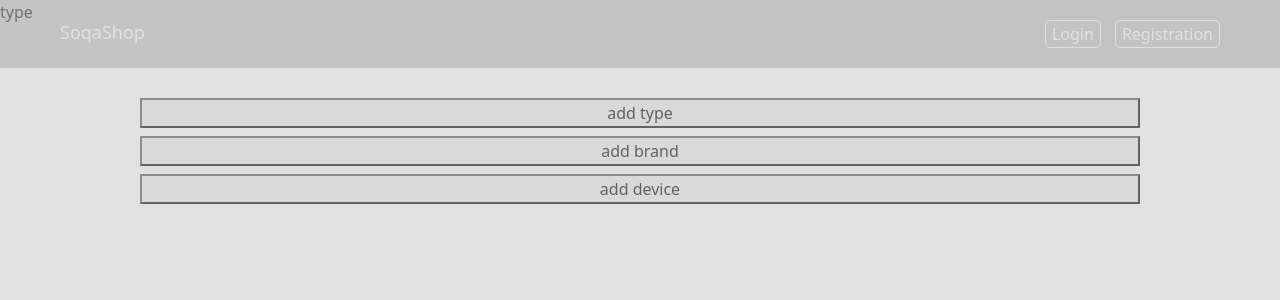
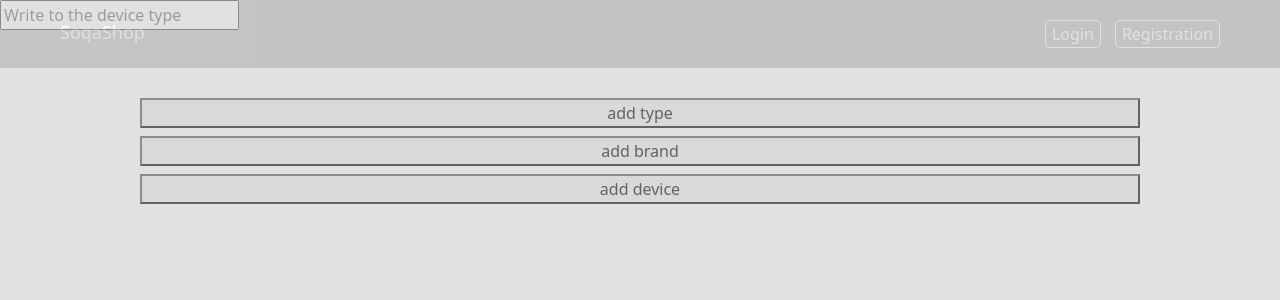
Before and after one commit to VKryanin/online-store, a React (Create React App) app in the folder client/: page /admin in a window 1280 px wide. Both pictures are taken after a click on the button "add type". Shown: the top 300 px of the page. Built offline with nearby package versions, Linux system fonts and the light colour scheme; the HTML template or start-up script is replaced by a standard one.

Commit message:
add form for add items

```diff
--- a/client/src/components/CreateItem/CreateItem.jsx
+++ b/client/src/components/CreateItem/CreateItem.jsx
@@ -1,19 +1,20 @@
 import React from "react";
+import { LabelItem } from "../LabelItem/LabelItem";
 
 export const CreateItem = ({ formHidden, setFormHidden, formFor }) => {
-    if (formFor === 'type') {
-        return <div className="createItem">
-            {formFor}
-        </div>
-    } else if (formFor === 'brand') {
-        return <div className="createItem">
-            {formFor}
-        </div>
-    } else {
-        return <div className="createItem">
-            {formFor}
-        </div>
-    }
+
+
+    return <div className="createItem">
+        <form name={formFor}>
+            {formFor === 'type'
+                ? (<LabelItem title={"type"} name={formFor} />)
+                : (formFor === 'brand'
+                    ? <LabelItem />
+                    : <LabelItem />
+                )
+            }
+        </form>
+    </div>
 
 
 }
--- a/client/src/components/Label/Label.jsx
+++ b/client/src/components/Label/Label.jsx
@@ -4,7 +4,7 @@ export const Label = ({title, name, pattern, minLength, maxLength}) => {
     return (
         <label className='label'>
             <span className='label__input-name'></span>
-            <input className='label__input'  type={name} name={name} minLength={minLength || null} maxLength={maxLength || null}  placeholder={`Write ${title}`} pattern={pattern} required/>
+            <input className='label__input' type={name} name={name} minLength={minLength || null} maxLength={maxLength || null}  placeholder={`Write ${title}`} pattern={pattern} required/>
             <span className='label__span-error'></span>
         </label>
     )
--- /dev/null
+++ b/client/src/components/LabelItem/LabelItem.jsx
@@ -0,0 +1,11 @@
+import React from "react";
+
+export const LabelItem = ({ title, name }) => {
+    return (<>
+        <label className="createItem__label">
+            <span className="createItem__span"></span>
+            <input className="createItem__input" name={name} placeholder={`Write to the device ${title}`}/>
+            <span className='createItem__error'></span>
+        </label>
+    </>)
+}
--- a/client/src/index.css
+++ b/client/src/index.css
@@ -9,6 +9,7 @@
 @import url(./blocks/DeviceList.css);
 @import url(./blocks/Admin.css);
 @import url(./blocks/CreateItem.css);
+@import url(./blocks/LabelItem.css);
 
 .root {
     background-color: #fff;
```
Also changed, not shown: client/src/blocks/LabelItem.css (added).
